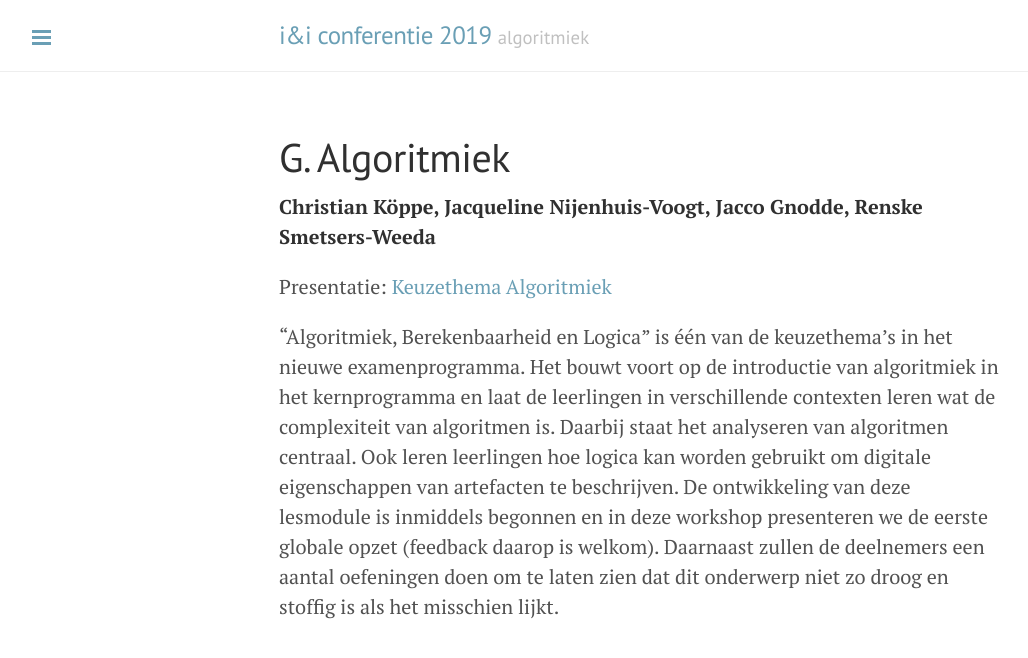
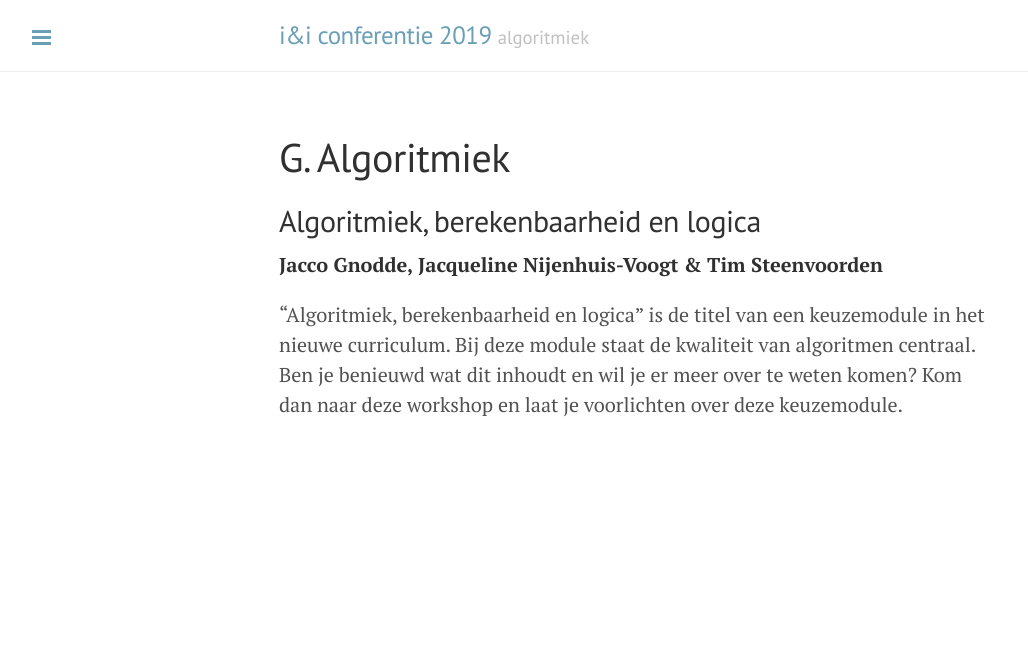
Before and after one commit to ieni/ieni2019, a Jekyll site: the page built from _themas/algoritmiek.md, in a window 1280 px wide. Shown: the top 658 px of the page, without its empty margins (1-1029 px from the left). Built offline with Jekyll 4.4.1, drawn with Linux system fonts in a browser that asks for light colours.

Commit message:
Update algoritmiek.md

```diff
--- a/_themas/algoritmiek.md
+++ b/_themas/algoritmiek.md
@@ -4,13 +4,8 @@ layout: thema
 thema: algoritmiek
 ---
 
-**Christian Köppe, Jacqueline Nijenhuis-Voogt, Jacco Gnodde, Renske Smetsers-Weeda**
+## Algoritmiek, berekenbaarheid en logica
 
-Presentatie: [Keuzethema Algoritmiek]({{ site.baseurl }}/themas/algoritmiek/koppe-algoritmiek.pdf){:target="_blank"}
+**Jacco Gnodde, Jacqueline Nijenhuis-Voogt & Tim Steenvoorden**
 
-“Algoritmiek, Berekenbaarheid en Logica” is één van de keuzethema’s in het nieuwe examenprogramma.
-Het bouwt voort op de introductie van algoritmiek in het kernprogramma en laat de leerlingen in verschillende contexten leren wat de complexiteit van algoritmen is.
-Daarbij staat het analyseren van algoritmen centraal.
-Ook leren leerlingen hoe logica kan worden gebruikt om digitale eigenschappen van artefacten te beschrijven.
-De ontwikkeling van deze lesmodule is inmiddels begonnen en in deze workshop presenteren we de eerste globale opzet (feedback daarop is welkom).
-Daarnaast zullen de deelnemers een aantal oefeningen doen om te laten zien dat dit onderwerp niet zo droog en stoffig is als het misschien lijkt.
+“Algoritmiek, berekenbaarheid en logica” is de titel van een keuzemodule in het nieuwe curriculum. Bij deze module staat de kwaliteit van algoritmen centraal. Ben je benieuwd wat dit inhoudt en wil je er meer over te weten komen? Kom dan naar deze workshop en laat je voorlichten over deze keuzemodule.
```
